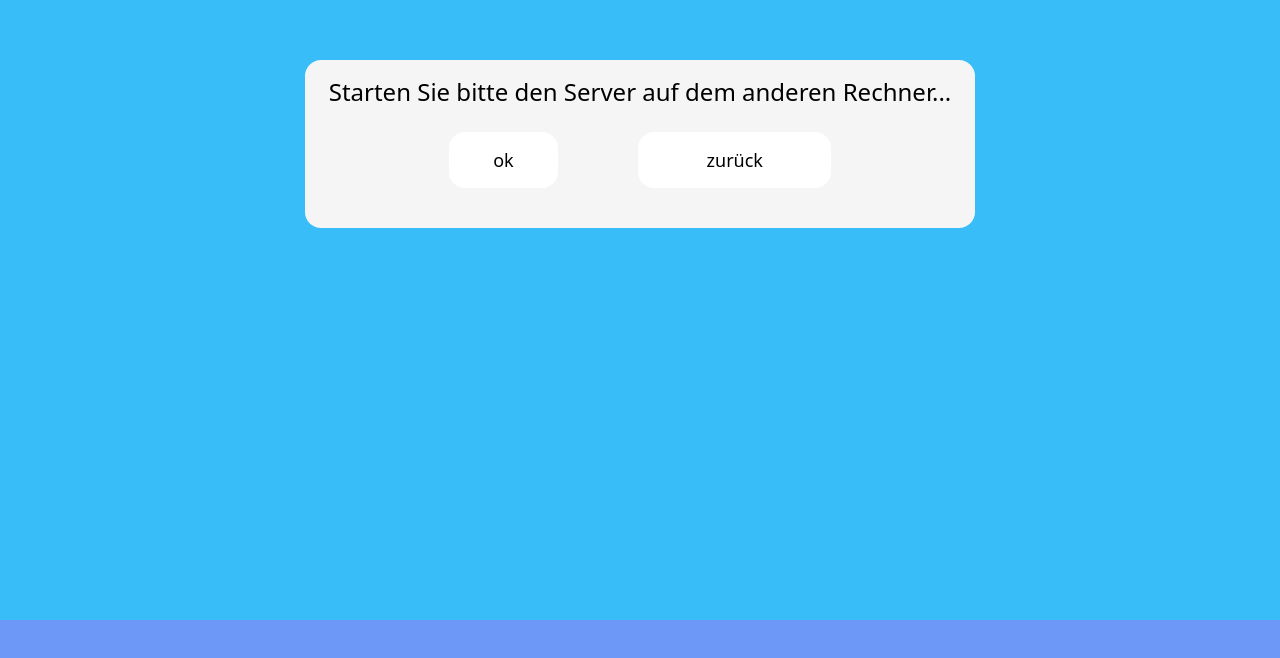
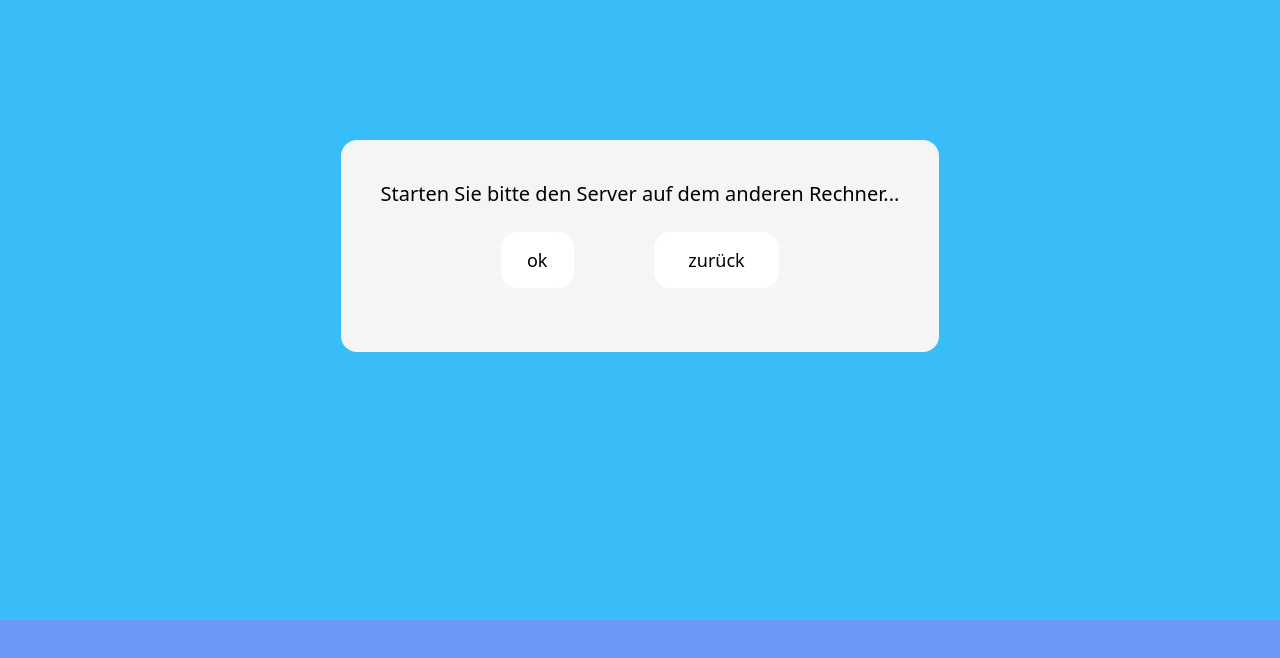
Before and after one commit to htw-student-83/CBM_System, a React (Create React App) app in the folder implementation/frontend/: page /cashbox/serverArt/tcp in a window 1280 px wide. Shown: the part 180-838 px from the top of the page. Before the commit the page ends 800 px from the top, so only its background shows below. Built offline with nearby package versions, Linux system fonts and the light colour scheme.

Commit message:
working on the function for tcp server connection part2

```diff
--- a/implementation/frontend/src/components/TCP_Connection.js
+++ b/implementation/frontend/src/components/TCP_Connection.js
@@ -10,15 +10,10 @@ const TCP_Connection = () => {
 
     const connectToTCPServer = async () => {
          try {
-            await axios.get(`http://localhost:4000/api/server/tcpserver/status`)
-                .then((response) => {
-                    if(response.status === 200){
-                        navigate('/cashbox/login');
-                    }
-                })
-                .catch((error) => {
-                    navigate('/cashbox/serverFail');
-                });
+            const response = await axios.get(`http://localhost:4000/api/server/tcpserver/status`);
+            if(response.status === 200){
+                navigate('/cashbox/login');
+            }
         } catch (error) {
             console.error(error);
         }
@@ -27,9 +22,9 @@ const TCP_Connection = () => {
 
     return(
         <div className="bg-sky-400 h-dvh w-auto">
-            <div className="py-60">
-                <div className="bg-neutral-100 mx-4 border-amber-800 ml-auto mr-auto rounded-2xl p-4 w-fit pl-6 pr-6">
-                    <h1 className="text-2xl text-center">Starten Sie bitte den Server auf dem anderen Rechner...</h1>
+            <div className="py-80">
+                <div className="bg-neutral-100 mx-4 border-amber-800 ml-auto mr-auto rounded-2xl py-10 w-fit pl-10 pr-10">
+                    <h1 className="text-xl text-center">Starten Sie bitte den Server auf dem anderen Rechner...</h1>
                     <div className="flex flex-grow mx-20">
                         <button id='ok' className="bg-white text-lg rounded-2xl p-2 mx-10 my-6 h-14 w-2/6 hover:bg-emerald-200 border-b-emerald-200"
                             onClick={connectToTCPServer}
```
Also changed, not shown: 2 other files (tests, documents, lock files or other folders).
